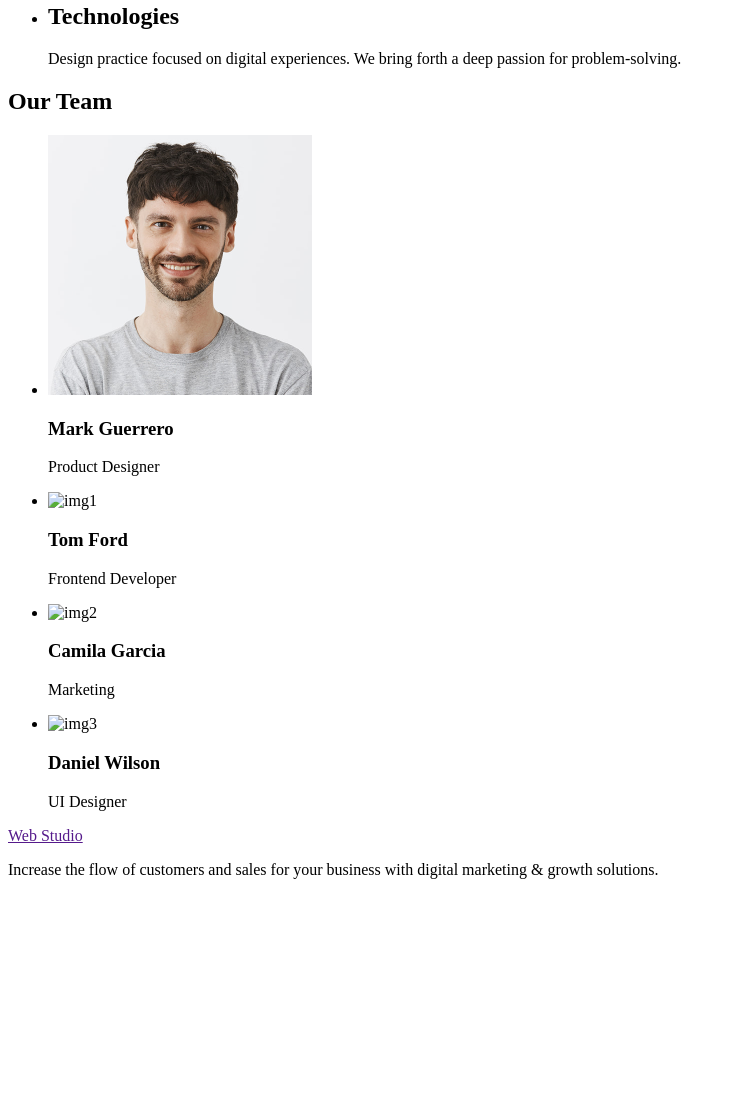
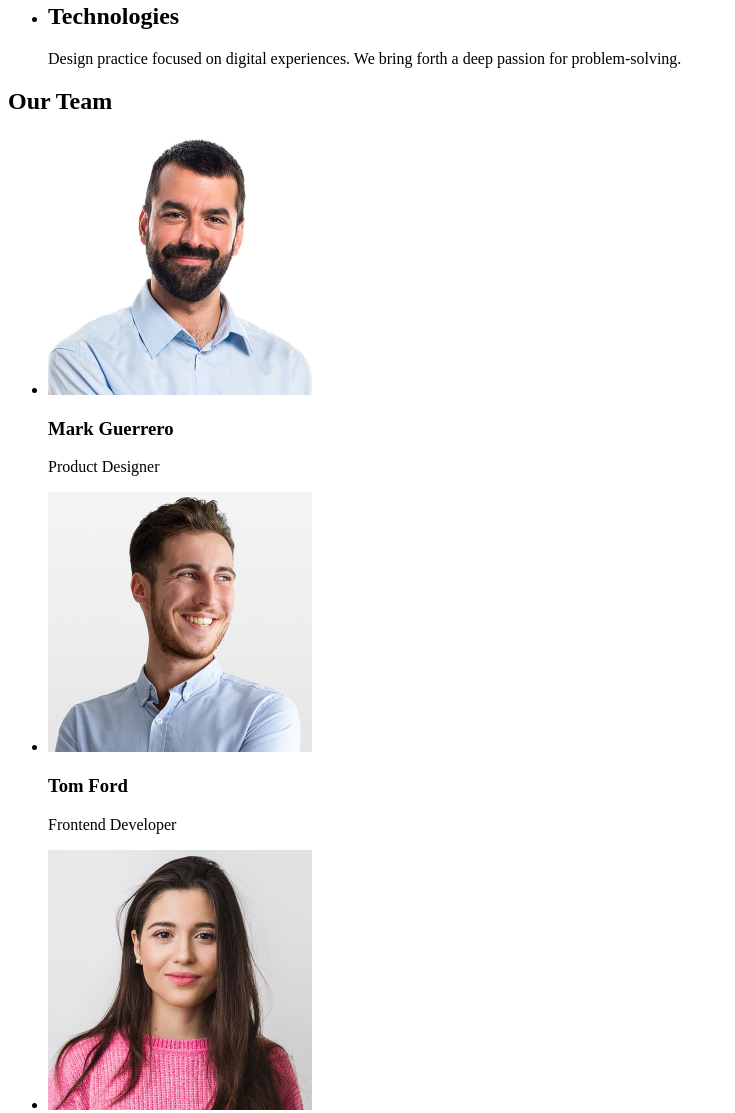
Before and after one commit to Evgeniya-28/goit-markup-hw-01, a plain HTML site: page index.html in a window 1280 px wide. Shown: the part 507-1620 px from the top of the page, without its empty margins (0-735 px from the left). Before the commit the page ends 1402 px from the top, so only its background shows below. Drawn offline with Linux system fonts and the light colour scheme.

Commit message:
bug photos

```diff
--- a/index.html
+++ b/index.html
@@ -61,13 +61,18 @@
         <h2>Our Team</h2>
         <ul>
           <li>
-            <img src="./images/img.jpg" alt="img" width="264" height="260" />
+            <img
+              src="./images/Product Designer.jpg"
+              alt="img"
+              width="264"
+              height="260"
+            />
             <h3>Mark Guerrero</h3>
             <p>Product Designer</p>
           </li>
           <li>
             <img
-              src="./images/img-1(1).jpg"
+              src="./images/Frontend Developer.jpg"
               alt="img1"
               width="264"
               height="260"
@@ -77,7 +82,7 @@
           </li>
           <li>
             <img
-              src="./images/img-2(1).jpg"
+              src="./images/Marketing.jpg"
               alt="img2"
               width="264"
               height="260"
@@ -87,7 +92,7 @@
           </li>
           <li>
             <img
-              src="./images/img-3(1).jpg"
+              src="./images/UI Designer.jpg"
               alt="img3"
               width="264"
               height="260"
```
Also changed, not shown: images/Frontend Developer.jpg (renamed from images/img-2 (1).jpg), images/Marketing.jpg (renamed from images/img-1 (1).jpg), images/Product Designer.jpg (renamed from images/img-3 (1).jpg), images/UI Designer.jpg (renamed from images/img.jpg).
